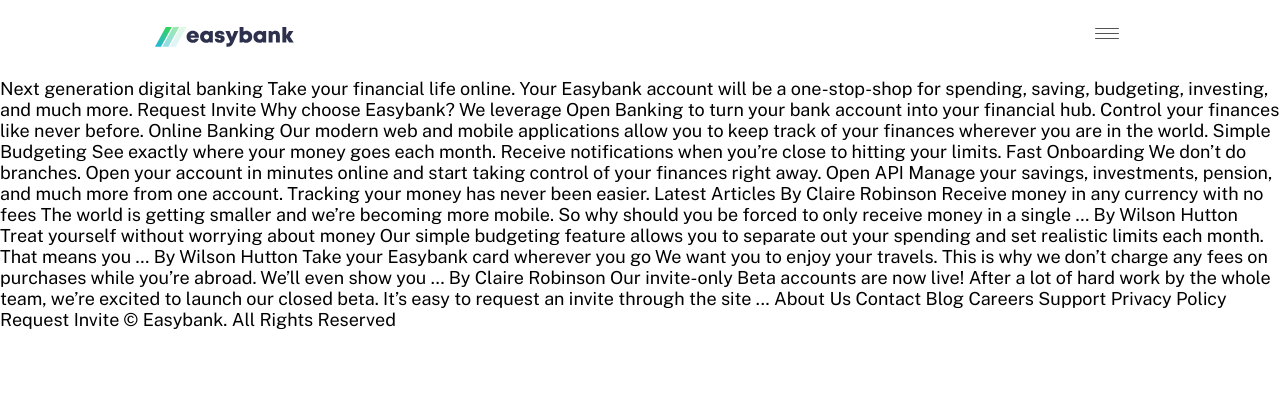
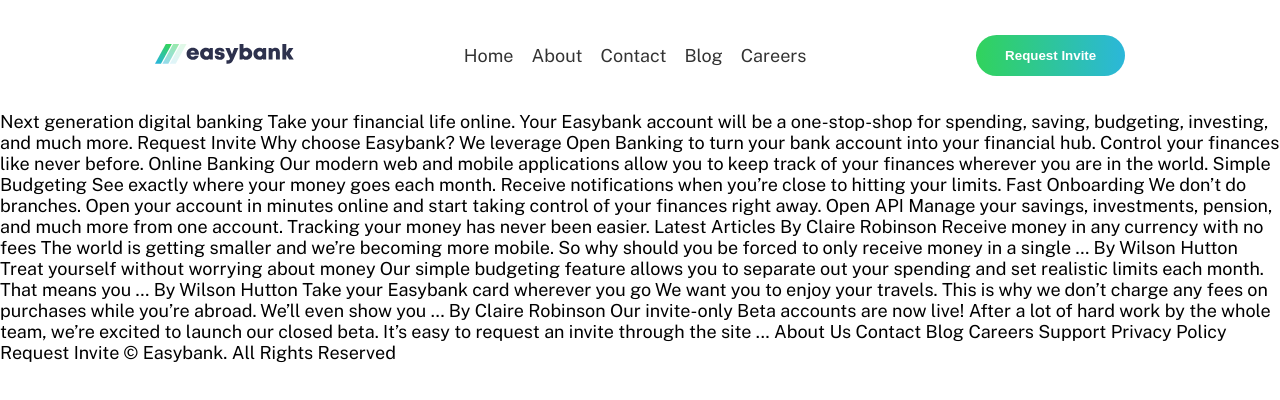
Before and after one commit to yudi7ll/easybank, a website: page index.html in a window 1280 px wide. Drawn offline with nearby package versions, Linux system fonts and the light colour scheme.

Commit message:
added header style desktop

```diff
--- a/assets/script.js
+++ b/assets/script.js
@@ -1,9 +1,4 @@
 window.addEventListener('load', () => {
-  const menu = document.getElementById('menu');
   const menuBtn = document.getElementById('menu-btn');
-  const menuLink = document.getElementById('menu-link');
-
-  menu.addEventListener('click', () => {
-    menu.classList.toggle('active');
-  });
+  menuBtn.addEventListener('click', () => menuBtn.classList.toggle('active'));
 });
--- a/assets/scss/_header.scss
+++ b/assets/scss/_header.scss
@@ -1,12 +1,14 @@
 header {
+  align-items: center;
   background-color: $white;
   display: flex;
+  justify-content: space-between;
   padding: 1.5rem;
   position: relative;
   z-index: 99;
 
-  .brand {
-    flex-grow: 1;
+  .invite-btn {
+    display: none;
   }
 
   .menu {
@@ -17,27 +19,16 @@
       display: block;
     }
 
-    &__link {
-      background-color: $white;
-      border-radius: 4px;
-      box-shadow: 0px 5rem 30rem rgba($color: #000000, $alpha: 1.0);
-      display: none;
-      padding: 1rem;
-      position: absolute;
-      top: 5rem;
-      left: 1rem;
-      right: 1rem;
-
-      &>a {
+    &__link a {
       color: #333;
       display: block;
       margin: 1rem auto;
+      padding: 0px .5rem;
       text-align: center;
       text-decoration: none;
 
       &:hover {
-          font-weight: bold;
-        }
+        color: #000;
       }
     }
 
@@ -85,4 +76,37 @@
       }
     }
   }
+
+  @media only screen and (max-width: 767px) {
+    .menu__link {
+      background-color: $white;
+      border-radius: 4px;
+      box-shadow: 0px 5rem 30rem rgba($color: #000000, $alpha: 1.0);
+      display: none;
+      padding: 1rem;
+      position: absolute;
+      top: 5rem;
+      left: 1rem;
+      right: 1rem;
     }
+
+  }
+
+  @media only screen and (min-width: 768px) {
+    align-items: center;
+    justify-content: space-between;
+
+    .menu {
+      &__btn {
+        display: none;
+      }
+
+      &__link {
+        display: flex;
+      }
+    }
+    .invite-btn {
+      display: block;
+    }
+  }
+}
--- a/assets/scss/_init.scss
+++ b/assets/scss/_init.scss
@@ -18,3 +18,17 @@
   margin: 0 auto;
   max-width: 1024px;
 }
+
+.btn {
+  background-image: linear-gradient(to right, $primary-green, $primary-cyan);
+  border: none;
+  border-radius: 35px;
+  color: $white;
+  cursor: pointer;
+  font-weight: bold;
+  padding: .7rem 1.6rem;
+
+  &:hover {
+    opacity: .7;
+  }
+}
--- a/assets/scss/_variable.scss
+++ b/assets/scss/_variable.scss
@@ -6,5 +6,3 @@
 $very-light: hsl(0, 0%, 98%);
 $light: hsl(220, 16%, 96%);
 $gray: hsl(233, 8%, 62%);
-
-.d-none { display: none; }
--- a/assets/scss/app.scss
+++ b/assets/scss/app.scss
@@ -1,3 +1,4 @@
 @import './variable';
 @import './init';
 @import './header';
+@import './main';
--- a/index.html
+++ b/index.html
@@ -21,12 +21,15 @@
           <img src="./images/logo.svg" alt="easybank logo" />
         </a>
       </div>
+
+      <!-- mobile menu btn -->
       <div id="menu" class="menu">
         <button id="menu-btn" class="menu__btn">
           <div class="menu__bar"></div>
           <div class="menu__bar"></div>
           <div class="menu__bar"></div>
         </button>
+
         <nav id="menu-link" class="menu__link">
           <a href="#">Home</a>
           <a href="#">About</a>
@@ -34,6 +37,11 @@
           <a href="#">Blog</a>
           <a href="#">Careers</a>
         </nav>
+      </div>
+
+      <!-- desktop btn -->
+      <div class="invite-btn">
+        <button type="button" class="btn">Request Invite</button>
       </div>
     </header>
   </div>
```
Also changed, not shown: package.json (+4 -3 lines), assets/css/app.css, assets/scss/_main.scss (added), 2 other files. Lines whose indentation alone changed are shown as unchanged.
